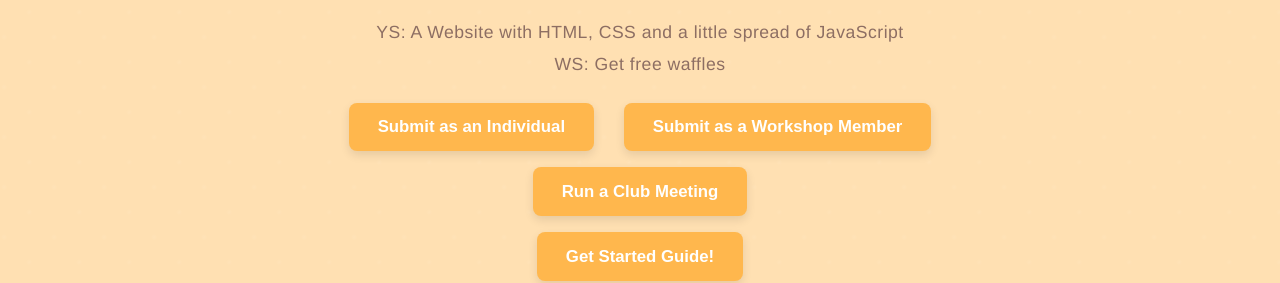
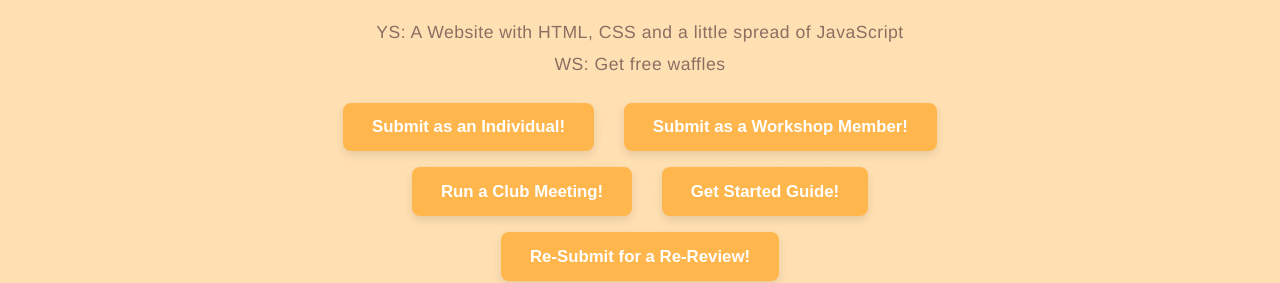
Before and after one commit to Navdeep-Codes/Waffles, a plain HTML site: page index.html in a window 1280 px wide. Shown: the part 517-800 px from the top of the page. Drawn offline with nearby package versions, Linux system fonts and the light colour scheme.

Commit message:
Add re-submit

```diff
--- a/index.html
+++ b/index.html
@@ -38,18 +38,21 @@
 
     <div class="button-container">
       <a href="https://submit.hackclub.com/waffles">
-        <button>Submit as an Individual</button>
+        <button>Submit as an Individual!</button>
       </a>
       <a href="https://forms.hackclub.com/waffles-workshop">
-        <button>Submit as a Workshop Member</button>
+        <button>Submit as a Workshop Member!</button>
       </a>
       <br>
       <a href="https://forms.hackclub.com/waffles-workshop">
-        <button>Run a Club Meeting</button>
+        <button>Run a Club Meeting!</button>
+      </a>
+      <a href="https://waffles-guide.my.canva.site/ ">
+        <button>Get Started Guide!</button>
       </a>
       <br>
-      <a href="https://waffles-guide.my.canva.site/ ">
-        <button>Get Started Guide!</button>
+      <a href="https://forms.hackclub.com/re-submit-waffles">
+        <button>Re-Submit for a Re-Review!</button>
       </a>
     </div>
   </header>
```
